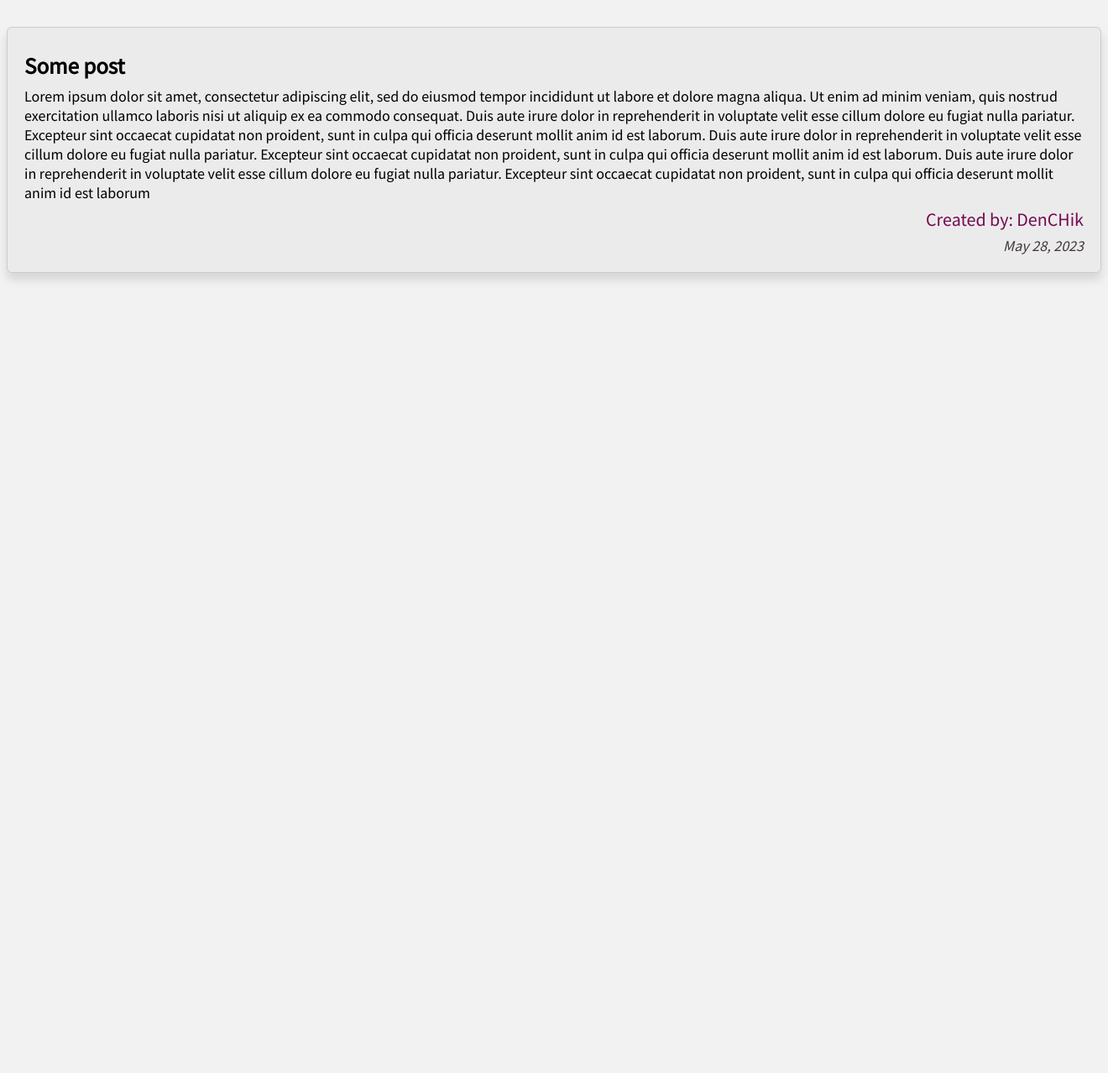
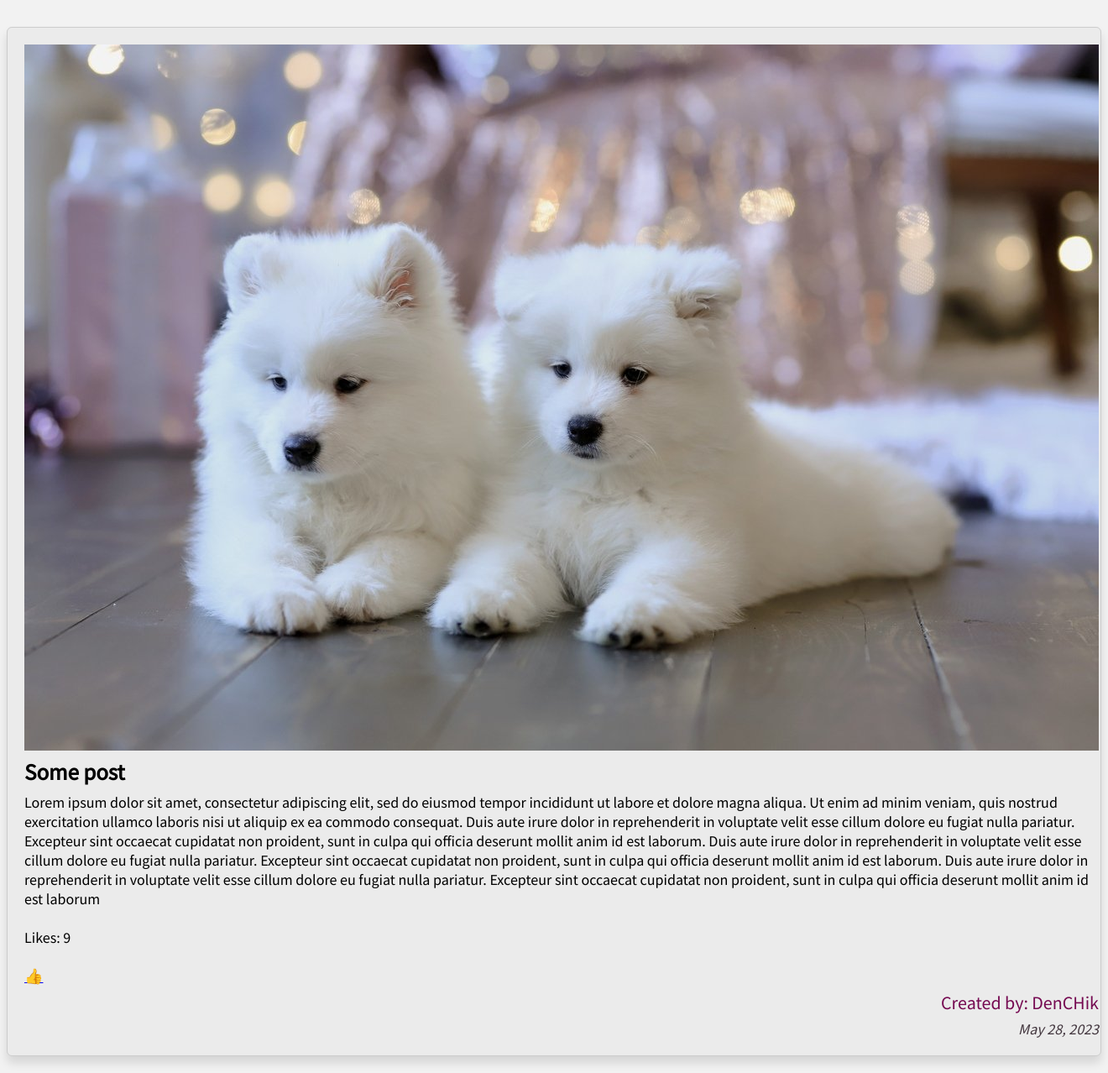
Before and after one commit to 1KitCat1/BlogDjango, a Django app: page /post/1/ in a window 1320 px wide. Shown: the part 112-1390 px from the top of the page at 84% size. Before the commit the page ends 446 px from the top, so only its background shows below. Run offline with Django 4.2, Linux system fonts and the light colour scheme; data comes from the database, SQL or seed files in the repository; both versions use the stored data as it was after the commit.

Commit message:
Added likes

```diff
--- a/MyDjangoBlog/blog/models.py
+++ b/MyDjangoBlog/blog/models.py
@@ -13,3 +13,8 @@ class Post(models.Model):
 
     def __str__(self):
         return self.title
+
+
+class Likes(models.Model):
+    ip = models.CharField("IP", max_length=50)
+    post = models.ForeignKey(Post, verbose_name="post", on_delete=models.CASCADE)
--- a/MyDjangoBlog/blog/urls.py
+++ b/MyDjangoBlog/blog/urls.py
@@ -1,9 +1,10 @@
 # blog/urls.py
 from django.urls import path
 
-from .views import BlogListView, BlogDetailView # нові зміни
+from .views import BlogListView, BlogDetailView, AddLike # нові зміни
 
 urlpatterns = [
     path('post/<int:pk>/', BlogDetailView.as_view(), name='post_detail'), # нові зміни
     path('', BlogListView.as_view(), name='home'),
+    path('<int:pk>/add_like/', view=AddLike.as_view(), name="add_like")
 ]
--- a/MyDjangoBlog/blog/views.py
+++ b/MyDjangoBlog/blog/views.py
@@ -1,7 +1,9 @@
 # blog/views.py
 from django.views.generic import ListView, DetailView # нове
 
-from .models import Post
+from .models import Post, Likes
+
+from django.shortcuts import redirect
 
 
 class BlogListView(ListView):
@@ -12,3 +14,28 @@ class BlogListView(ListView):
 class BlogDetailView(DetailView): # нове
     model = Post
     template_name = 'post_detail.html'
+
+def get_request_ip(request):
+    x_forwarded_for = request.META.get("HTTP_X_FORWARDED_FOR")
+    if x_forwarded_for:
+        ip = x_forwarded_for.split(',')[0]
+    else:
+        ip = request.META.get("REMOTE_ADDR")
+    print(ip)
+    return ip
+
+class AddLike(DetailView):
+    def get(self, requst, pk):
+        ip_client = get_request_ip(request=requst)
+        if not ip_client:
+           ip_client = "127.0.0.0"
+
+        try:
+            Likes.objects.get(ip=ip_client, pos_id=pk)
+            return redirect(f"/post/{pk}")
+        except:
+            new_like = Likes()
+            new_like.ip = ip_client
+            new_like.post_id = int(pk)
+            new_like.save()
+            return redirect(f"/post/{pk}")
--- a/MyDjangoBlog/templates/post_detail.html
+++ b/MyDjangoBlog/templates/post_detail.html
@@ -3,8 +3,17 @@
 
 {% block content %}
   <div class="post-entry boxed">
+    <div class="image">
+      <a href="#"> <img src="{{ post.img.url }}"/> </a>
+    </div>
     <h2>{{ post.title }}</h2>
     <p>{{ post.body }}</p>
+    <div class="likes">
+      <br>
+      <p>Likes: {{ post.likes_set.all.count }}</p>
+      <br>
+      <a href="{% url 'add_like' post.id %}">👍</a>
+    </div>
     <p class="post-author">Created by: {{ post.author }}</p>
     <p class="post-date">{{ post.date }}</p>
   </div>
```
Also changed, not shown: MyDjangoBlog/blog/migrations/0004_alter_post_img_likes.py (added), MyDjangoBlog/db.sqlite3.
